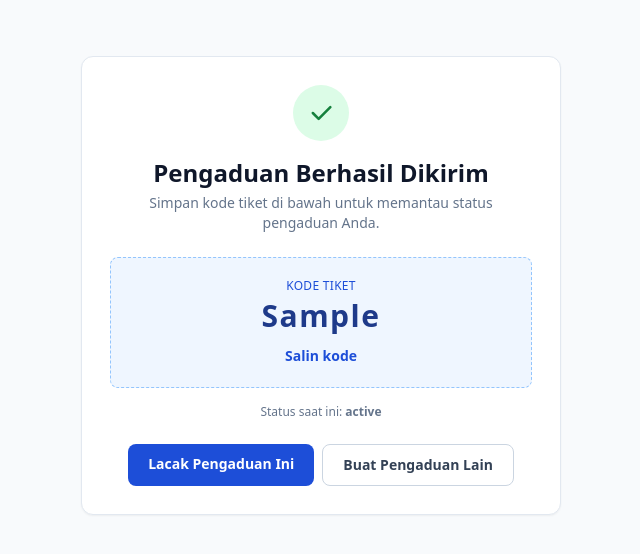
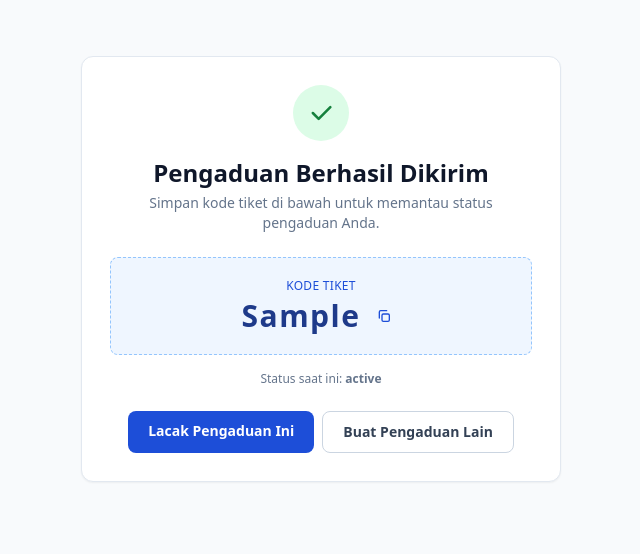
Before and after one commit to syrsdev/salurin, a Laravel app: template resources/views/pages/pengaduan/sukses.blade.php in a window 1280 px wide. Shown: the top 554 px of the page, without its empty margins (319-959 px from the left). Run offline with Laravel 12, Linux system fonts and the light colour scheme; the template is opened without the code that fills it: most values are stand-ins (such as "Sample title", 1, 10 or a date in 2020); style sheets or scripts are compiled from the project's sources; parts of the project's set-up code (start-up, migrations or seed data) failed here and were passed over.

Commit message:
Tambah tombol salin kode tiket

```diff
--- a/resources/views/pages/pengaduan/sukses.blade.php
+++ b/resources/views/pages/pengaduan/sukses.blade.php
@@ -19,12 +19,21 @@
 
             <div class="mt-6 rounded-lg border border-dashed border-blue-300 bg-blue-50 p-5">
                 <p class="text-xs font-medium uppercase tracking-wide text-blue-700">Kode Tiket</p>
-                <p id="kode" class="mt-1 text-3xl font-bold tracking-wider text-blue-900">{{ $pengaduan->kode_tiket }}</p>
-                <button type="button" id="salin" class="mt-3 text-sm font-semibold text-blue-700 hover:underline"
-                        onclick="navigator.clipboard.writeText(document.getElementById('kode').innerText); this.innerText='Tersalin ✓'">
-                    Salin kode
+                <div class="mt-1 flex items-center justify-center gap-2">
+                    <p id="kode" class="text-3xl font-bold tracking-wider text-blue-900">{{ $pengaduan->kode_tiket }}</p>
+                    <button type="button" id="btn-salin" title="Salin kode" aria-label="Salin kode tiket"
+                        class="inline-flex h-8 w-8 items-center justify-center rounded-md text-blue-700 hover:bg-blue-100 focus:outline-none focus:ring-2 focus:ring-blue-600">
+                    <svg id="ikon-salin" class="h-4 w-4" viewBox="0 0 24 24" fill="none" stroke="currentColor" stroke-width="2" aria-hidden="true">
+                        <rect x="9" y="9" width="11" height="11" rx="2" />
+                        <path stroke-linecap="round" d="M5 15V6a2 2 0 0 1 2-2h9" />
+                    </svg>
+                    <svg id="ikon-centang" class="hidden h-4 w-4 text-green-600" viewBox="0 0 24 24" fill="none" stroke="currentColor" stroke-width="2.4" aria-hidden="true">
+                        <path stroke-linecap="round" stroke-linejoin="round" d="m5 12 5 5L20 7" />
+                    </svg>
                 </button>
             </div>
+            <p id="pesan-salin" class="mt-1 hidden text-xs font-medium text-green-700" role="status">Kode tersalin</p>
+        </div>
 
             <p class="mt-4 text-xs text-slate-500">Status saat ini: <strong>{{ \App\Models\Pengaduan::STATUS[$pengaduan->status_pengaduan] ?? $pengaduan->status_pengaduan }}</strong></p>
 
@@ -34,5 +43,34 @@
             </div>
         </div>
     </main>
+
+    <script>
+    document.getElementById('btn-salin').addEventListener('click', async function () {
+        const kode = document.getElementById('kode').innerText.trim();
+
+        try {
+            await navigator.clipboard.writeText(kode);
+        } catch (e) {
+            // cadangan kalau clipboard API tidak tersedia
+            const t = document.createElement('textarea');
+            t.value = kode;
+            document.body.appendChild(t);
+            t.select();
+            document.execCommand('copy');
+            document.body.removeChild(t);
+        }
+
+        document.getElementById('ikon-salin').classList.add('hidden');
+        document.getElementById('ikon-centang').classList.remove('hidden');
+        document.getElementById('pesan-salin').classList.remove('hidden');
+
+        setTimeout(() => {
+            document.getElementById('ikon-salin').classList.remove('hidden');
+            document.getElementById('ikon-centang').classList.add('hidden');
+            document.getElementById('pesan-salin').classList.add('hidden');
+        }, 2000);
+    });
+</script>
+
 </body>
 </html>
```
